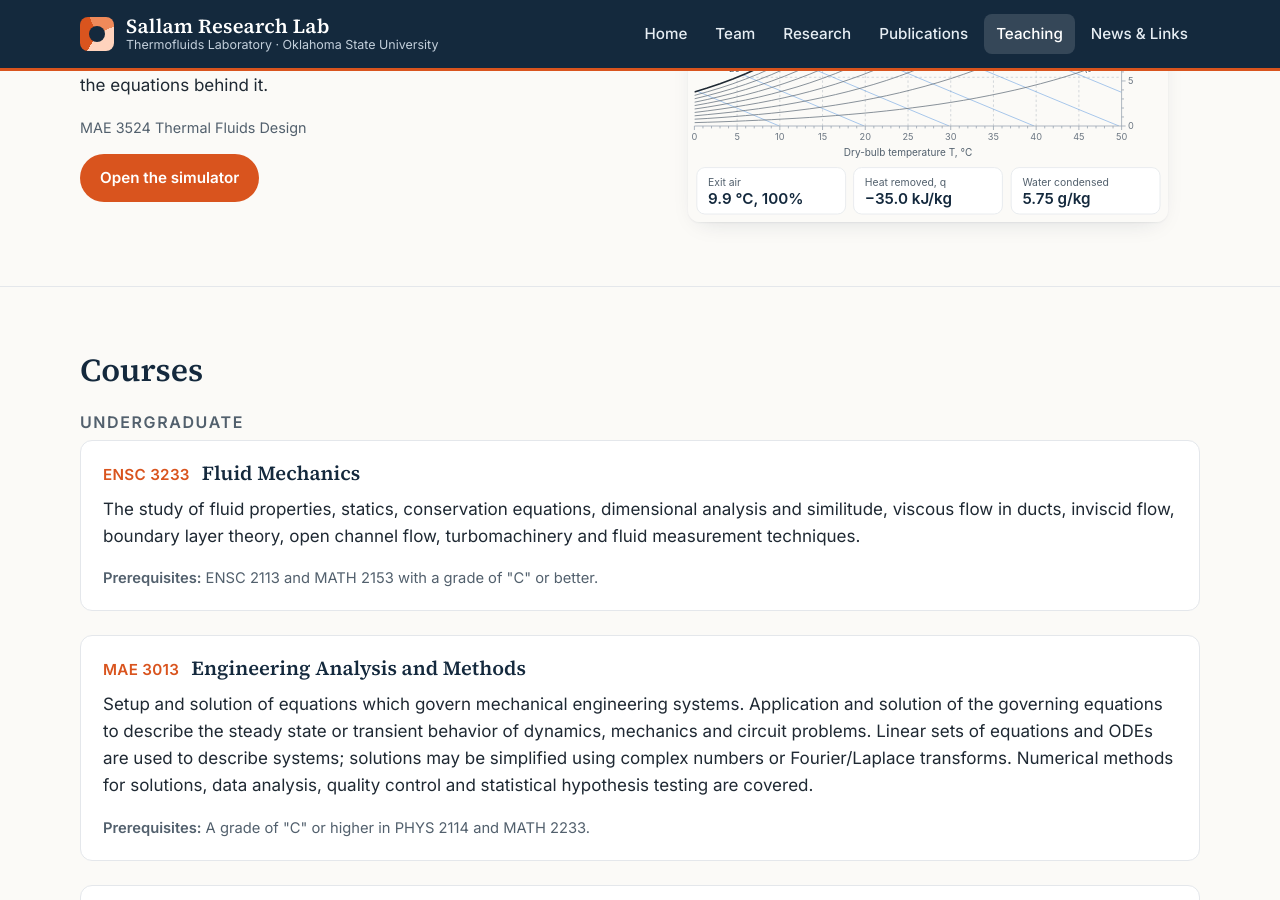
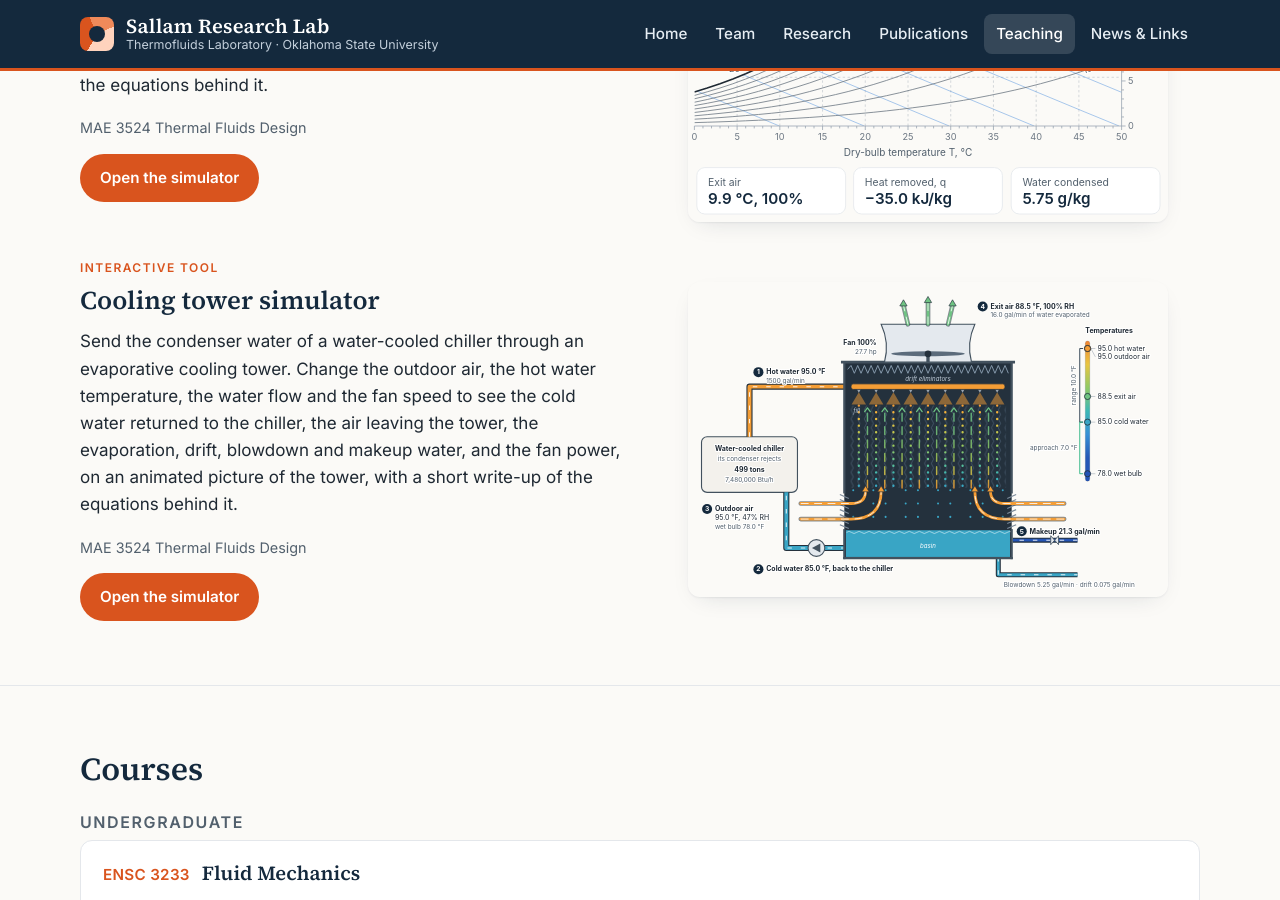
Before and after one commit to sallamlab/sallamlab.github.io, a Jekyll site: the page built from teaching.html, in a window 1280 px wide and 900 px high, scrolled down 951 px. Built offline with Jekyll 4.4.1, drawn with Linux system fonts in a browser that asks for light colours.

Commit message:
List the cooling tower simulator on the Teaching page
Co-Authored-By: Claude Opus 5.5 <noreply@anthropic.com>
Claude-Session: https://claude.ai/code/session_01Q8VL7NpoL79w2oay3njpsN

```diff
--- a/_data/teaching.yml
+++ b/_data/teaching.yml
@@ -28,6 +28,18 @@ tools:
       interactive psychrometric chart. Change the inlet air or the amount of heat and water to
       see the exit temperature and humidity, the heat transfer per kilogram of dry air, the water
       condensed or added, and the HVAC loads, with a short write-up of the equations behind it.
+  - title: Cooling tower simulator
+    label: Interactive tool
+    courses: MAE 3524 Thermal Fluids Design
+    url: /teaching/cooling-tower/
+    image: cooling-tower-simulator.svg
+    button: Open the simulator
+    text: >-
+      Send the condenser water of a water-cooled chiller through an evaporative cooling tower. Change
+      the outdoor air, the hot water temperature, the water flow and the fan speed to see the cold
+      water returned to the chiller, the air leaving the tower, the evaporation, drift, blowdown and
+      makeup water, and the fan power, on an animated picture of the tower, with a short write-up of
+      the equations behind it.
 
 asme:
   intro: >-
```
